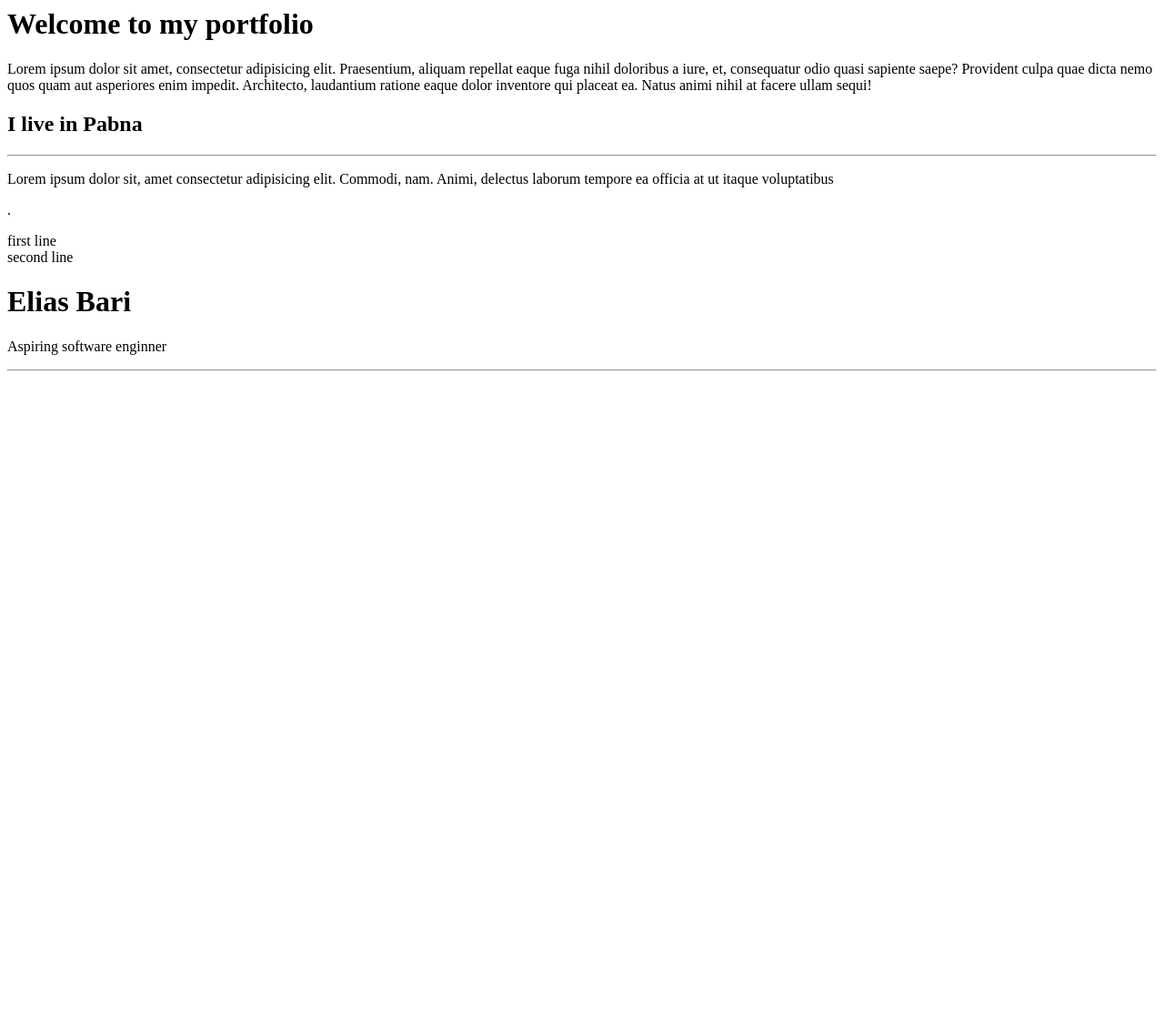
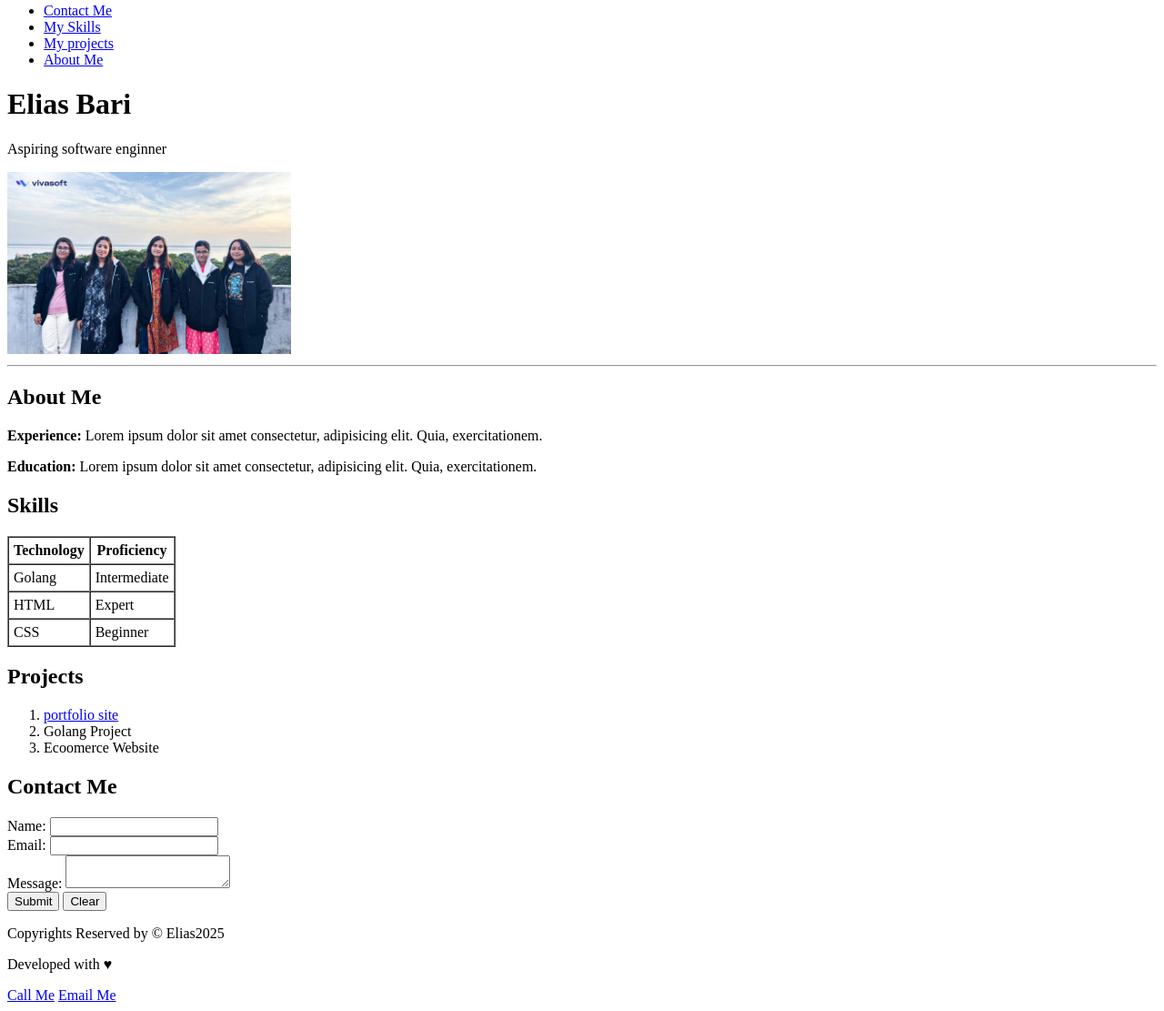
Before and after one commit to Eliasbari1/portfolio_html, a plain HTML site: page index.html in a window 1280 px wide. Shown: the part 13-1124 px from the top of the page at 91% size. Before the commit the page ends 800 px from the top, so only its background shows below. Drawn offline with Linux system fonts and the light colour scheme.

Commit message:
finished the first HTML lesson

```diff
--- a/index.html
+++ b/index.html
@@ -6,27 +6,121 @@
     <title>My Portfolio</title>
 </head>
 <body>
-    <h1>Welcome to my portfolio</h1>
 
-    <p>Lorem ipsum dolor sit amet, consectetur adipisicing elit. Praesentium, aliquam repellat eaque fuga nihil doloribus a iure, et, consequatur odio quasi sapiente saepe? Provident culpa quae dicta nemo quos quam aut asperiores enim impedit. Architecto, laudantium ratione eaque dolor inventore qui placeat ea. Natus animi nihil at facere ullam sequi!</p>
+    <!-- Section: intro -->
+    <nav>
+        <ul>
+            <li>
+            <a href="#contact">Contact Me</a>
+            </li>
+            <li>
+            <a href="#skills">My Skills</a>
+            </li>
+            <li>
+            <a href="#projects">My projects</a>
+            </li>
+            <li>
+            <a href="#about">About Me</a>
+            </li>
+        </ul>
+     </nav>
 
-    <h2>I live in Pabna</h2>
-    <hr>
-    <p>Lorem ipsum dolor sit, amet consectetur adipisicing elit. Commodi, nam. Animi, delectus laborum tempore ea officia at ut itaque voluptatibus</p>.
-    <p>
-        first line <br>
-        second line
-    </p>
-    <!-- Section intro -->
-     <header>
+    <!-- Section: intro -->
+     <header id="intro">
         <h1>Elias Bari</h1>
         <p>Aspiring software enginner</p>
+        <a href="https://www.youtube.com/@gowithhabib">
+            <img src="./images/1762946933567.jpeg" alt="Ladies at Vivasoft" height="200">
+        </a>
+
         <hr>
      </header>
 
-    <!-- Section intro -->
-    <!-- Section intro -->
-    <!-- Section intro -->
+
+    <!-- Section: About Me -->
+     <section id="about">
+        <h2>About Me</h2>
+        <p><strong>Experience:</strong> Lorem ipsum dolor sit amet consectetur,
+             adipisicing elit. Quia, exercitationem.</p>
+        <p><strong>Education:</strong> Lorem ipsum dolor sit amet consectetur,
+             adipisicing elit. Quia, exercitationem.</p>
+     </section>
+
+
+
+    <!-- Section Skills -->
+     <section id="skills">
+        <h2>Skills</h2>
+     <table border="1" cellpadding="5" cellspacing="0">
+        <thead>
+            <tr>
+                <th>Technology</th>
+                <th>Proficiency</th>
+            </tr>
+            <tr>
+                <td>Golang</td>
+                <td>Intermediate</td>
+            </tr>
+            <tr>
+                <td>HTML</td>
+                <td>Expert</td>
+            </tr>
+            <tr>
+                <td>CSS</td>
+                <td>Beginner</td>
+            </tr>
+        </thead>
+        <tbody></tbody>
+     </table>
+     </section>
+
+
+    <!-- Section Project -->
+     <section id="projects">
+        <h2>Projects</h2>
+        <ol>
+            <li><a target="_blank" href="https://github.com/Eliasbari1/portfolio_html">portfolio site</a></li>
+            <li>Golang Project</li>
+            <li>Ecoomerce Website</li>
+        </ol>
+     </section>
+
+
+      <!-- Section Contact  -->
+     <section id="contact">
+        <h2>Contact Me</h2>
+        <form>
+            <div>
+                <label for="name">Name: </label>
+                <input type="text" id = "name" name="name" required>
+            </div>
+
+             <div>
+                <label for="email">Email: </label>
+                <input type="email" id = "email" name="email" required>
+             </div>
+
+             <div>
+                <label for="name">Message: </label>
+                <textarea name="message" id="message"></textarea>
+             </div>
+
+             <button type="submit">Submit</button>
+             <button type="reset">Clear</button>
+        </form>
+     </section>
+
+
+     <!-- section footer  -->
+      <footer>
+        <p>Copyrights Reserved by &copy; Elias2025</p>
+        <p>Developed with &hearts;</p>
+        <a href="tel: 01959724171">Call Me</a>
+        <a href="mailto:eliasbari046@gmail.com">Email Me</a>
+
+      </footer>
+
+
 
 </body>
 </html>
```
Also changed, not shown: about.html (added, +14 -0 lines), contact.html (added, +14 -0 lines), images/1762946933567.jpeg (added).
